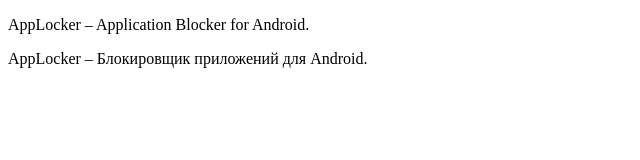
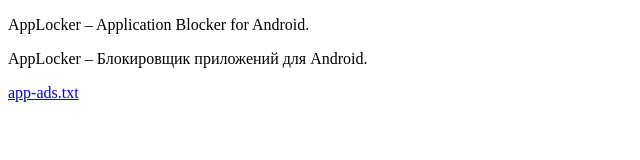
Before and after one commit to Fobos113/fobos113.github.io, a plain HTML site: page index.html in a window 1280 px wide. Shown: the full height of the page, 0-640 px from the left. Drawn offline with Linux system fonts and the light colour scheme.

Commit message:
Update index.html

```diff
--- a/index.html
+++ b/index.html
@@ -7,5 +7,6 @@
 <body>
     <p>AppLocker – Application Blocker for Android.</p>
     <p>AppLocker – Блокировщик приложений для Android.</p>
+    <p><a href="https://fobos113.github.io/app-ads.txt">app-ads.txt</a></p>
 </body>
 </html>
```
